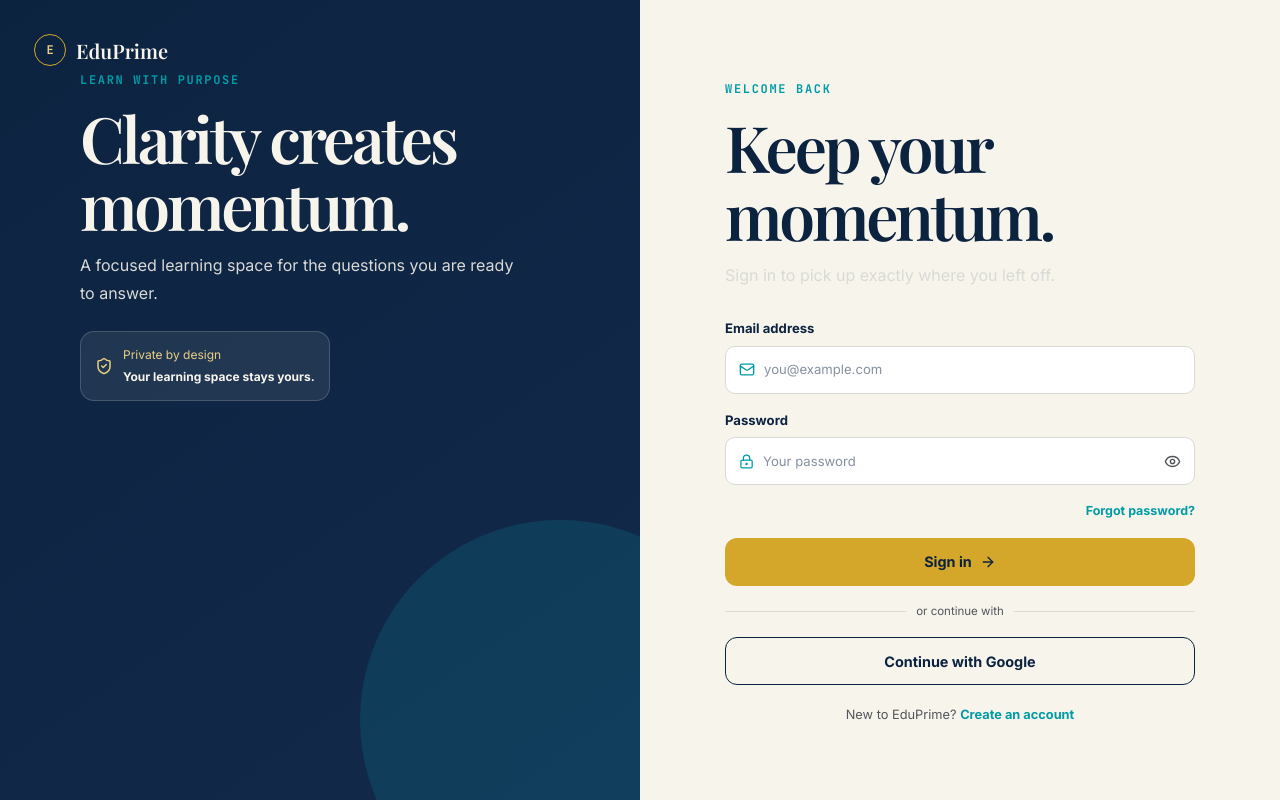
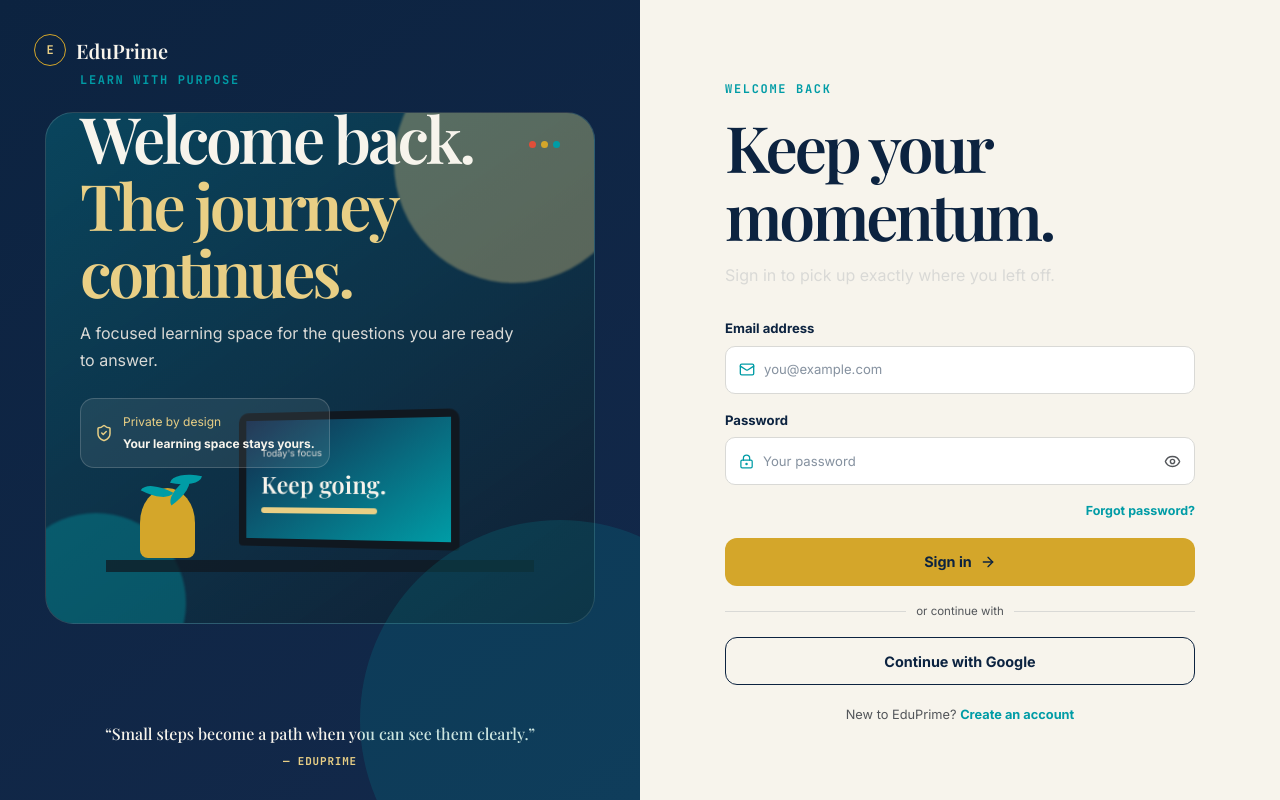
Before and after one commit to Divyanshu-sharma-coder/EduPrime, a Next.js app: page /login in a window 1280 px wide. Built offline with nearby package versions, Linux system fonts and the light colour scheme; a web font is replaced by a local one.

Commit message:
added Login Page

```diff
--- a/src/app/globals.css
+++ b/src/app/globals.css
@@ -314,6 +314,27 @@
 .auth-art-copy p, .auth-form-wrap > p { max-width: 440px; color: var(--mist-200); line-height: 1.7; }
 .auth-art-card { display: inline-flex; align-items: center; gap: 10px; margin-top: 24px; border: 1px solid rgb(247 244 236 / 18%); border-radius: 14px; padding: 14px; background: rgb(247 244 236 / 8%); color: var(--gold-300); font-size: .75rem; }
 .auth-art-card strong { display: block; margin-top: 4px; color: var(--ivory-50); }
+.auth-art-copy em { color: var(--gold-300); font-style: normal; }
+.auth-art-scene { position: absolute; inset: 14% 7% 22%; overflow: hidden; border: 1px solid rgb(247 244 236 / 14%); border-radius: 28px; background: linear-gradient(145deg, rgb(0 156 166 / 28%), rgb(16 24 32 / 52%)); }
+.scene-orb { position: absolute; border-radius: 50%; filter: blur(1px); }
+.scene-orb-one { width: 240px; height: 240px; top: -70px; right: -40px; background: rgb(233 207 133 / 35%); }
+.scene-orb-two { width: 180px; height: 180px; bottom: -70px; left: -40px; background: rgb(0 156 166 / 38%); }
+.scene-window { position: absolute; top: 28px; right: 34px; display: flex; gap: 5px; }
+.scene-window span { width: 7px; height: 7px; border-radius: 50%; background: var(--coral-500); }
+.scene-window span:nth-child(2) { background: var(--gold-500); }
+.scene-window span:nth-child(3) { background: var(--teal-500); }
+.scene-desk { position: absolute; right: 11%; bottom: 10%; left: 11%; height: 42%; border-bottom: 12px solid rgb(16 24 32 / 72%); }
+.scene-laptop { position: absolute; right: 18%; bottom: 12px; width: 52%; height: 68%; border: 8px solid var(--ink-950); border-radius: 10px 10px 4px 4px; background: var(--navy-700); transform: perspective(350px) rotateY(-7deg); }
+.scene-screen { display: grid; height: 100%; align-content: center; gap: 8px; padding: 16px; background: linear-gradient(145deg, var(--navy-700), var(--teal-500)); color: var(--ivory-50); }
+.scene-screen span { font-size: .6rem; color: var(--mist-200); }
+.scene-screen strong { font: 600 1.5rem var(--font-playfair); }
+.scene-screen i { display: block; width: 68%; height: 6px; border-radius: 10px; background: var(--gold-300); }
+.scene-plant { position: absolute; bottom: 2px; left: 8%; width: 55px; height: 70px; border-radius: 50% 50% 8px 8px; background: var(--gold-500); }
+.scene-plant i { position: absolute; bottom: 60px; left: 25px; width: 30px; height: 13px; border-radius: 100% 0; background: var(--teal-500); transform: rotate(-35deg); }
+.scene-plant i:nth-child(2) { left: 2px; transform: rotate(28deg); }
+.scene-plant i:nth-child(3) { bottom: 72px; left: 31px; transform: rotate(12deg); }
+.auth-quote { position: absolute; right: 34px; bottom: 32px; left: 34px; margin: 0; color: var(--ivory-50); font: 500 1rem/1.5 var(--font-playfair); text-align: center; }
+.auth-quote cite { display: block; margin-top: 8px; color: var(--gold-300); font: 700 .68rem var(--font-jetbrains); font-style: normal; letter-spacing: .08em; text-transform: uppercase; }
 .auth-form-panel { display: grid; align-items: center; padding: 36px 22px; }
 .auth-form-wrap { width: min(100%, 470px); margin-inline: auto; }
 .auth-form-wrap h1 { color: var(--navy-900); font-size: clamp(2.5rem, 10vw, 4rem); }
--- a/src/components/auth-forms.tsx
+++ b/src/components/auth-forms.tsx
@@ -17,7 +17,7 @@
 
 function AuthShell({ mode, children }: { mode: AuthMode; children: React.ReactNode }) {
   const content = copy[mode];
-  return <main className="auth-page"><section className="auth-art"><Link className="brand" href="/"><span className="brand-mark">E</span>EduPrime</Link><div className="auth-art-copy"><span className="section-kicker">Learn with purpose</span><h1>Clarity creates momentum.</h1><p>A focused learning space for the questions you are ready to answer.</p><div className="auth-art-card"><ShieldCheck size={18} /><span>Private by design<strong>Your learning space stays yours.</strong></span></div></div></section><section className="auth-form-panel"><div className="auth-form-wrap"><span className="section-kicker">{content.eyebrow}</span><h1>{content.title}</h1><p>{content.description}</p>{children}</div></section></main>;
+  return <main className="auth-page"><section className="auth-art"><Link className="brand" href="/"><span className="brand-mark">E</span>EduPrime</Link><div className="auth-art-copy"><span className="section-kicker">Learn with purpose</span><h1>Welcome back.<br /><em>The journey continues.</em></h1><p>A focused learning space for the questions you are ready to answer.</p><div className="auth-art-card"><ShieldCheck size={18} /><span>Private by design<strong>Your learning space stays yours.</strong></span></div></div><div className="auth-art-scene" aria-hidden="true"><div className="scene-orb scene-orb-one" /><div className="scene-orb scene-orb-two" /><div className="scene-window"><span /><span /><span /></div><div className="scene-desk"><div className="scene-laptop"><div className="scene-screen"><span>Today&apos;s focus</span><strong>Keep going.</strong><i /></div></div><div className="scene-plant"><i /><i /><i /></div></div></div><blockquote className="auth-quote">“Small steps become a path when you can see them clearly.”<cite>— EduPrime</cite></blockquote></section><section className="auth-form-panel"><div className="auth-form-wrap"><span className="section-kicker">{content.eyebrow}</span><h1>{content.title}</h1><p>{content.description}</p>{children}</div></section></main>;
 }
 
 function ErrorMessage({ message }: { message: string | null }) {
```
